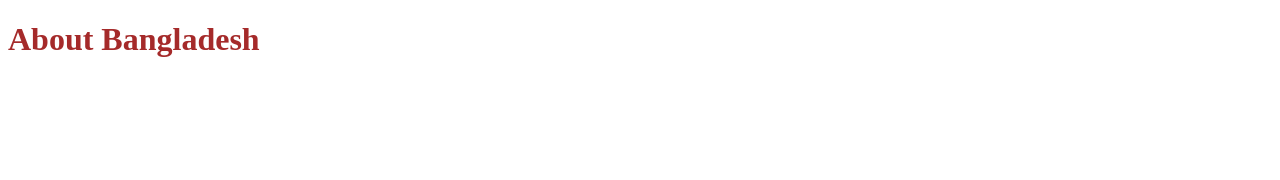
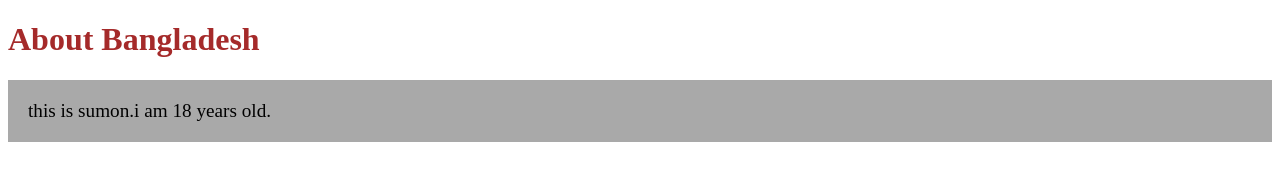
Before and after one commit to SumonReza8525/final-github-project, a plain HTML site: page index.html in a window 1280 px wide. Drawn offline with Linux system fonts and the light colour scheme.

Commit message:
adding a paragraph

```diff
--- a/index.html
+++ b/index.html
@@ -8,5 +8,6 @@
   </head>
   <body>
     <h1>About Bangladesh</h1>
+    <p>this is sumon.i am 18 years old.</p>
   </body>
 </html>
--- a/style.css
+++ b/style.css
@@ -1,3 +1,10 @@
 h1 {
   color: brown;
 }
+p {
+  background-color: darkgrey;
+  color: black;
+  font-size: larger;
+  font-family: "Times New Roman", Times, serif;
+  padding: 20px;
+}
```
